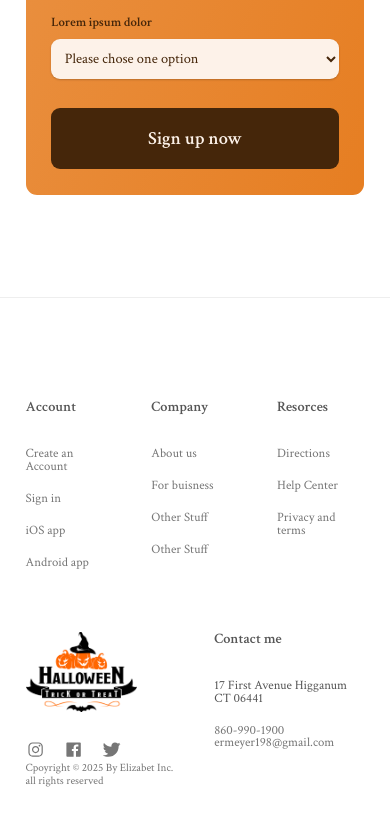
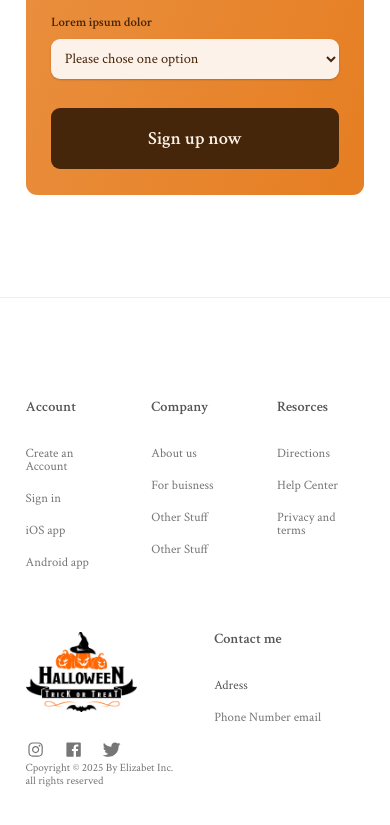
Before and after one commit to Elizabet198/1st-website, a plain HTML site: page index.html in a window 390 px wide. Shown: the part 8443-9268 px from the top of the page. Drawn offline with nearby package versions, Linux system fonts and the light colour scheme.

Commit message:
got rid of my adress, phone number, and email

```diff
--- a/index.html
+++ b/index.html
@@ -496,10 +496,10 @@
 		<div class="address-col">
 			<p class="footer-heading">Contact me</p>
 				<address class="contacts">
-					<p class="address">17 First Avenue Higganum CT 06441</p>
+					<p class="address">Adress</p>
 					<p>
-				<a class="footer-link" href="tel:860-990-1900">860-990-1900</a>
-				<a class="footer-link" href="mailto:ermeyer198@gmail.com">ermeyer198@gmail.com</a>
+				<a class="footer-link" href="tel:860-990-1900">Phone Number</a>
+				<a class="footer-link" href="mailto:ermeyer198@gmail.com">email</a>
 					</p>
 				</address>
 
```
